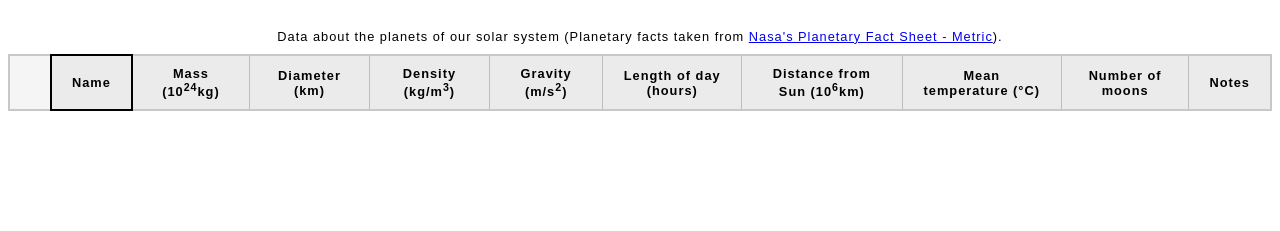
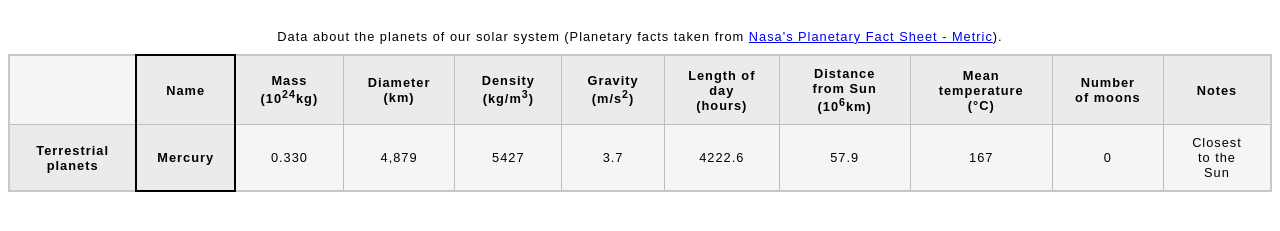
Before and after one commit to VincybwoyJR/Assignment-1, a plain HTML site: page AssignmentTwo/part1/part2/blank-template.html in a window 1280 px wide. Shown: the part 61-292 px from the top of the page. Drawn offline with Linux system fonts and the light colour scheme.

Commit message:
Mercury
Finished mercury's row

```diff
--- a/AssignmentTwo/part1/part2/blank-template.html
+++ b/AssignmentTwo/part1/part2/blank-template.html
@@ -30,5 +30,18 @@
           <th scope="col">Notes</th>
         </tr>
       </thead>
+      <tbody>
+        <tr>
+          <th rowspan="4" colspan="2" scope="rowgroup">Terrestrial planets</th>
+          <th scope="row">Mercury</th>
+          <td>0.330</td>
+          <td>4,879</td>
+          <td>5427</td>
+          <td>3.7</td>
+          <td>4222.6</td>
+          <td>57.9</td>
+          <td>167</td>
+          <td>0</td>
+          <td>Closest to the Sun</td>
   </body>
 </html>
```
